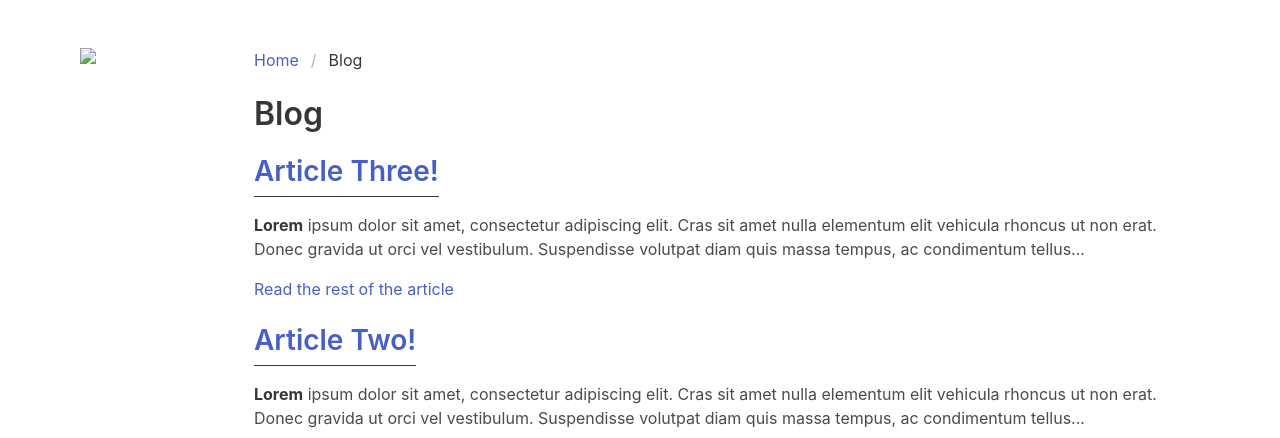
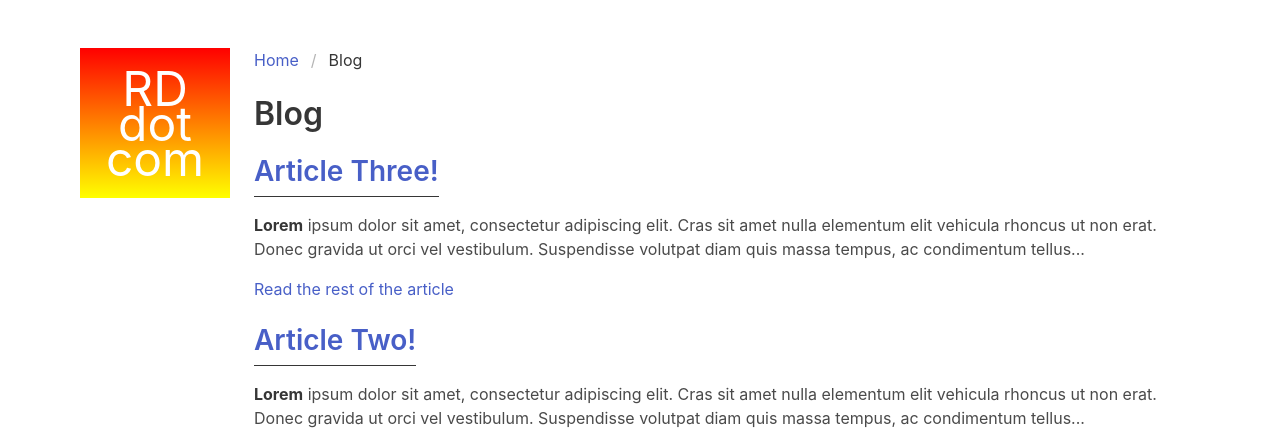
Before and after one commit to LostCore/rdcom_flask, a Flask app: page /blog in a window 1280 px wide. Shown: the top 438 px of the page. Run offline with Flask 2, Linux system fonts and the light colour scheme; style sheets or scripts are compiled from the project's sources; some libraries are stand-ins or nearby versions.

Commit message:
Gradient elements for pages

```diff
--- a/rdcom_website/templates/blog.html
+++ b/rdcom_website/templates/blog.html
@@ -3,9 +3,11 @@
 {% block content %}
 <div class="columns">
     <div class="column is-narrow">
-        <figure class="image is-150x150">
-            <img src="http://via.placeholder.com/150x150">
-        </figure>
+        <div class="section-thumb">
+            <span>RD</span>
+            <span>dot</span>
+            <span>com</span>
+        </div>
     </div>
     <div class="column">
         <nav class="breadcrumb" aria-label="breadcrumbs">
--- a/sass/rdcom.scss
+++ b/sass/rdcom.scss
@@ -15,6 +15,21 @@ $dimensions: 16 24 32 48 64 96 128 150;
 @import "blog";
 @import "article";
 
+.section-thumb{
+  height: 150px;
+  width: 150px;
+  background: linear-gradient(red, yellow);
+  text-align: center;
+  padding-top: 1.8em;
+  span{
+    color: $white;
+    font-size: 3em;
+    padding-left: 0.3em;
+    padding-right: 0.3em;
+    line-height: 0.5em;
+  }
+}
+
 .header-wrapper{
   h1{
     border-bottom: 4px solid black;
```
Also changed, not shown: rdcom_website/templates/article.html (+5 -3 lines).
